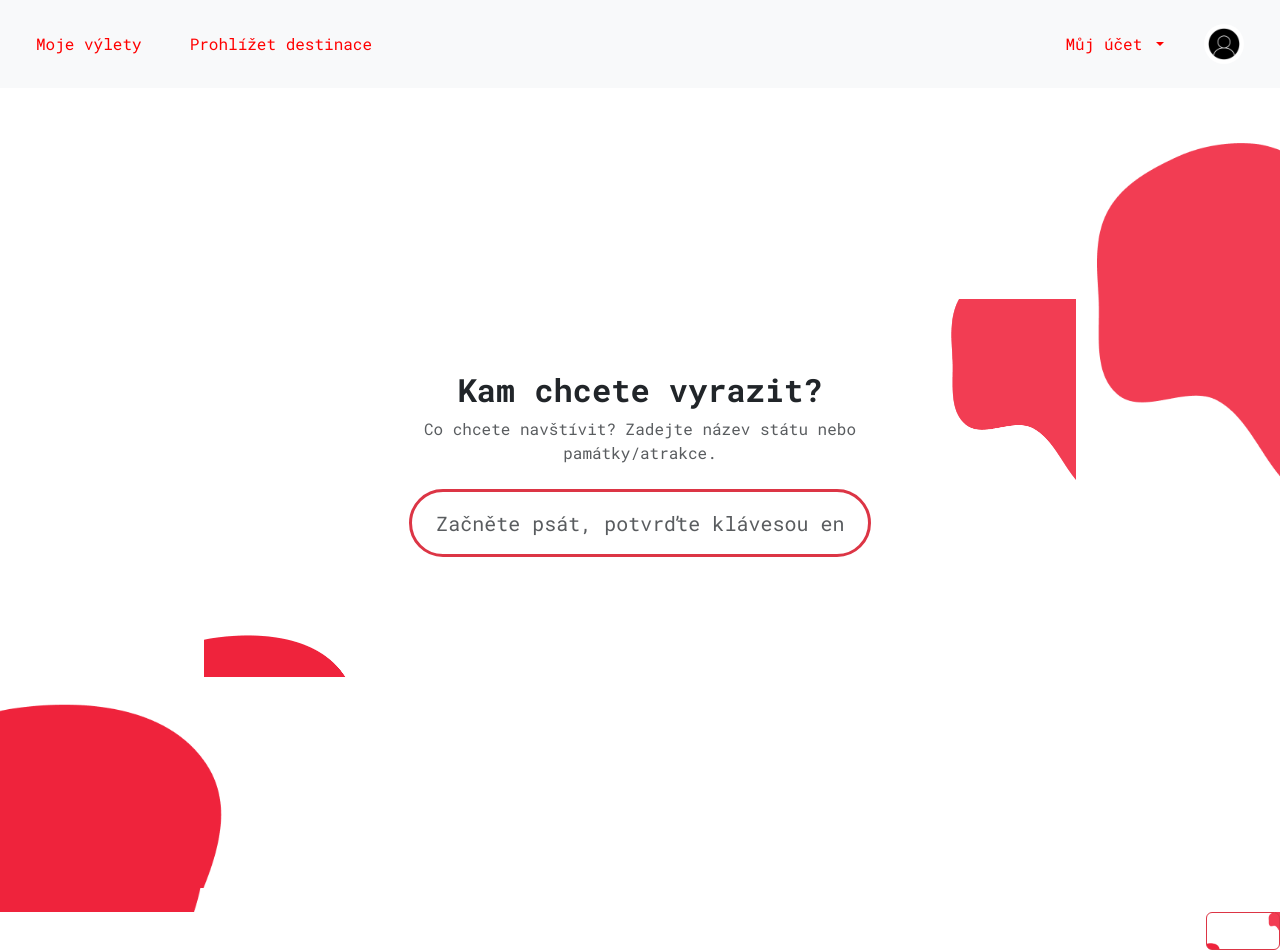
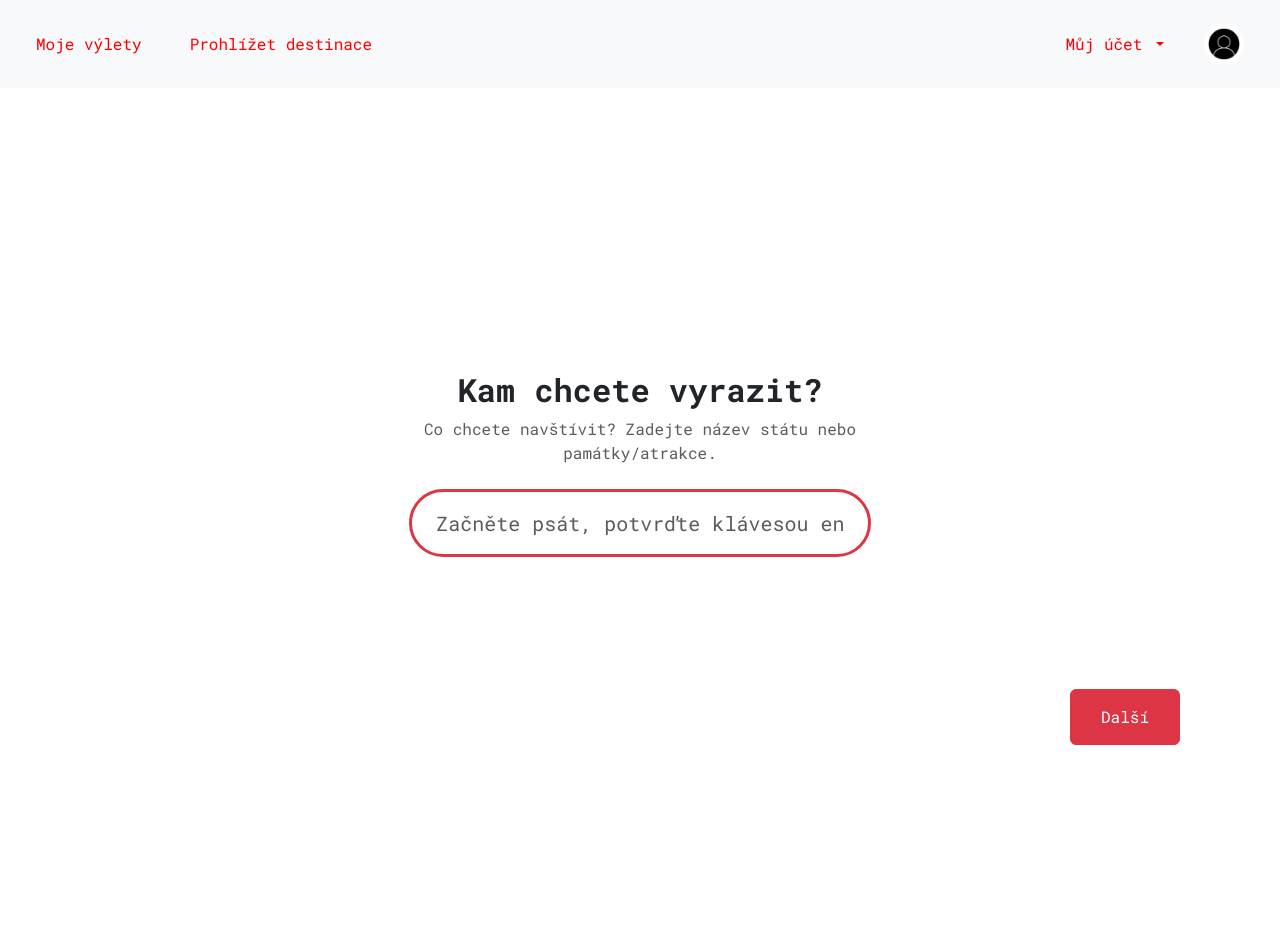
Before and after one commit to TomasRoj/Itinero, an Angular app: page /Survey in a window 1280 px wide. After the commit the page ends 888 px from the top, so only its background shows below. Built offline with nearby package versions, Linux system fonts and the light colour scheme.

Commit message:
Survey css edits

```diff
--- a/src/app/pages/survey/survey.component.html
+++ b/src/app/pages/survey/survey.component.html
@@ -19,16 +19,22 @@
     </div>
 
     <!-- Navigační tlačítka -->
-    <div class="button-container d-flex justify-content-between mt-4">
+    <div class="button-container d-flex">
+        <div class="btn-step">
             <button class="btn btn-outline-secondary"
             *ngIf="currentStep > 1"
             (click)="prevStep()">Zpět</button>
+        </div>
       <div></div> <!-- Placeholder pro správné zarovnání -->
+      <div class="">
         <button class="btn btn-danger"
         *ngIf="currentStep < totalSteps"
         (click)="nextStep()">Další</button>
+      </div>
+      <div class="btn-step">
         <button class="btn btn-success"
         *ngIf="currentStep === totalSteps"
         (click)="submitSurvey()">Odeslat</button>
       </div>
     </div>
+</div>
--- a/src/app/pages/survey/survey.component.scss
+++ b/src/app/pages/survey/survey.component.scss
@@ -1,5 +1,15 @@
-* {
-    background-image: url('/public/survey-bg.png') !important;
-    background-size: cover;
-    background-position: center;
+.button-container {
+    position: absolute;
+    bottom: 15px;
+    padding: 40px;
+    right: 0px;
 }
+
+.btn-step {
+    padding-right: 30px;
+    padding-left: 30px;
+}
+
+.btn {
+    padding: 15px 30px 15px 30px;
+}
```
Lines whose indentation alone changed are shown as unchanged.
